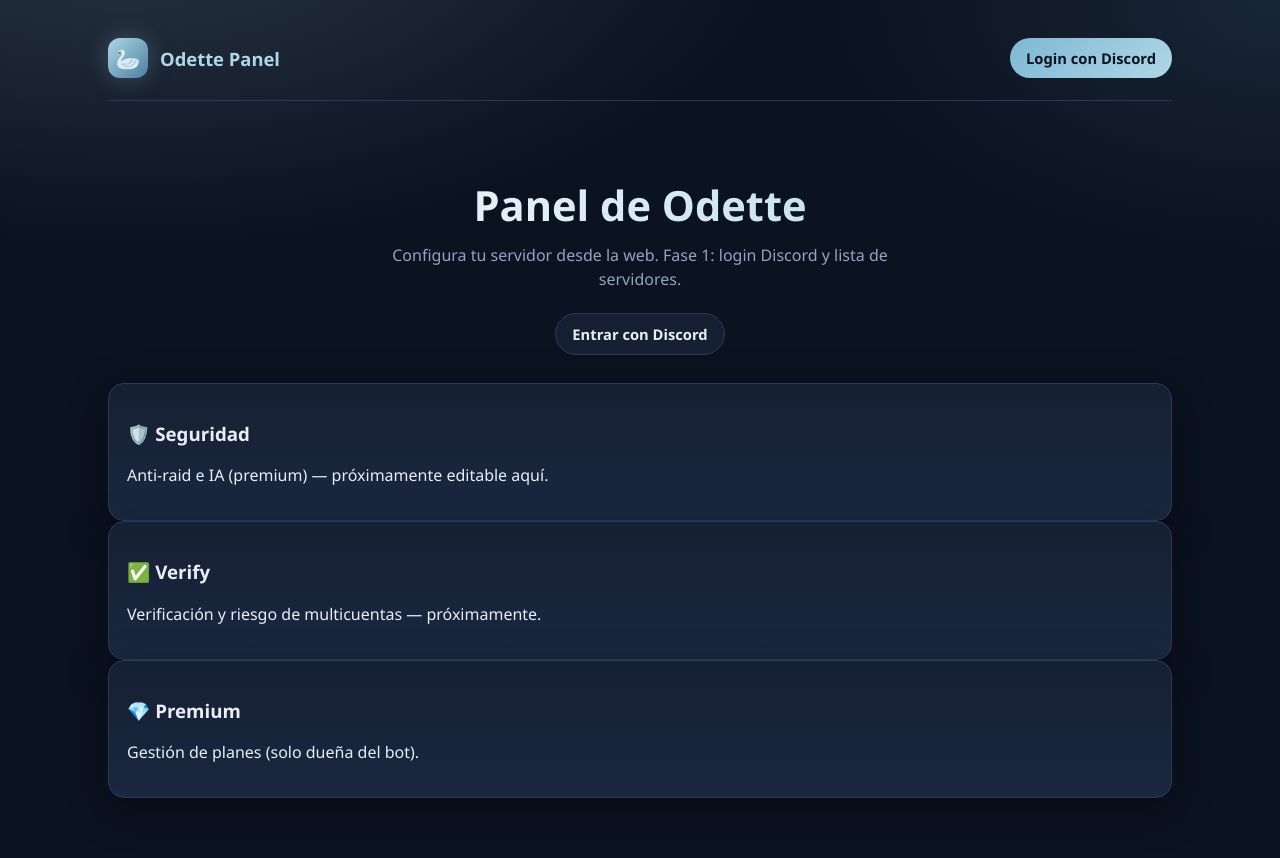
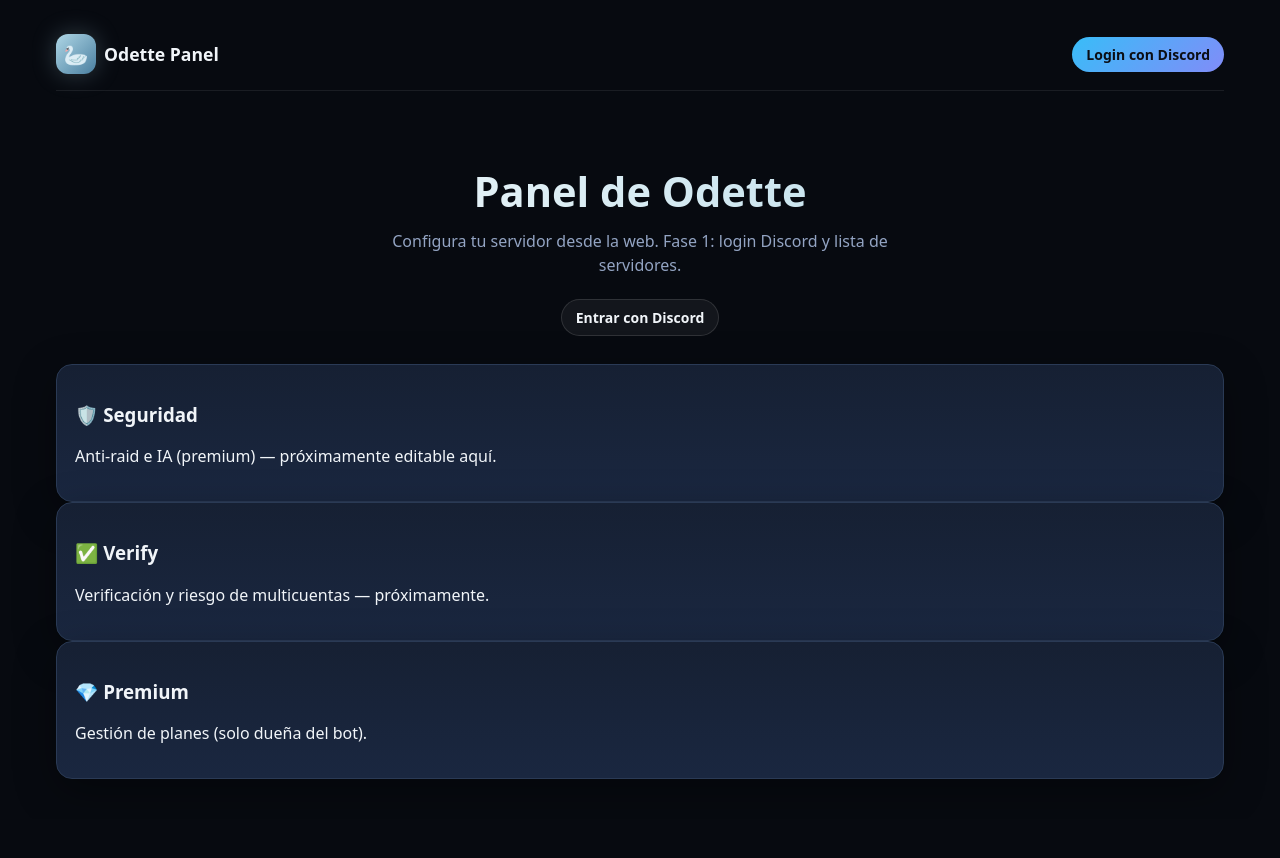
Before and after one commit to wesleyandres50-svg/dette-panel, a FastAPI app: page / in a window 1280 px wide. After the commit the page ends 779 px from the top, so only its background shows below. Run offline with FastAPI, Linux system fonts and the light colour scheme.

Commit message:
Update base.html

```diff
--- a/templates/base.html
+++ b/templates/base.html
@@ -5,6 +5,111 @@
   <meta name="viewport" content="width=device-width, initial-scale=1" />
   <title>{% block title %}Odette Panel{% endblock %}</title>
   <link rel="stylesheet" href="/static/style.css" />
+  <style>
+    /* Variables globales que el dashboard y el resto pueden usar */
+    :root {
+      --od-accent: #38bdf8;
+      --od-accent-rgb: 56, 189, 248;
+      --od-accent-2: #818cf8;
+    }
+
+    body {
+      margin: 0;
+      font-family: system-ui, -apple-system, Segoe UI, Roboto, sans-serif;
+      background: #070a10;
+      color: #f1f5f9;
+      min-height: 100vh;
+      transition: background 0.3s ease, color 0.3s ease;
+    }
+
+    body.theme-light {
+      background: #f1f5f9;
+      color: #0f172a;
+    }
+
+    .wrap {
+      max-width: 1200px;
+      margin: 0 auto;
+      padding: 20px 16px 40px;
+    }
+
+    /* Nav simple (se puede mejorar después) */
+    .nav {
+      display: flex;
+      justify-content: space-between;
+      align-items: center;
+      margin-bottom: 24px;
+      padding-bottom: 16px;
+      border-bottom: 1px solid rgba(255,255,255,0.08);
+    }
+    body.theme-light .nav {
+      border-bottom-color: rgba(15,23,42,0.1);
+    }
+    .brand {
+      display: flex;
+      align-items: center;
+      gap: 8px;
+      font-weight: 700;
+      color: inherit;
+      text-decoration: none;
+      font-size: 1.1rem;
+    }
+    .nav-links {
+      display: flex;
+      gap: 10px;
+      align-items: center;
+    }
+    .btn {
+      display: inline-flex;
+      align-items: center;
+      padding: 8px 14px;
+      border-radius: 999px;
+      border: 1px solid rgba(255,255,255,0.12);
+      background: rgba(255,255,255,0.05);
+      color: inherit;
+      text-decoration: none;
+      font-size: 0.875rem;
+      cursor: pointer;
+    }
+    body.theme-light .btn {
+      border-color: rgba(15,23,42,0.12);
+      background: rgba(15,23,42,0.04);
+    }
+    .btn-primary {
+      background: linear-gradient(135deg, var(--od-accent), var(--od-accent-2));
+      border: none;
+      color: #0b0e14;
+      font-weight: 600;
+    }
+    .user-pill {
+      display: flex;
+      align-items: center;
+      gap: 8px;
+      font-size: 0.9rem;
+      opacity: 0.9;
+    }
+    .avatar {
+      width: 28px;
+      height: 28px;
+      border-radius: 50%;
+      object-fit: cover;
+      background: #334;
+    }
+    .alert {
+      padding: 12px 16px;
+      border-radius: 12px;
+      margin-bottom: 16px;
+    }
+    .alert-err {
+      background: rgba(240,113,120,0.15);
+      border: 1px solid #f07178;
+    }
+    .alert-ok {
+      background: rgba(62,207,142,0.12);
+      border: 1px solid #3ecf8e;
+    }
+  </style>
+  {% block head %}{% endblock %}
 </head>
 <body>
   <div class="wrap">
@@ -23,22 +128,25 @@
             {% endif %}
             {{ user.username }}
           </span>
-          <a class="btn btn-ghost" href="/dashboard">Servidores</a>
-          {% if is_owner %}<a class="btn btn-ghost" href="/owner">👑 Owner</a>{% endif %}
+          <a class="btn" href="/dashboard">Servidores</a>
+          {% if is_owner %}<a class="btn" href="/owner">👑 Owner</a>{% endif %}
           <a class="btn" href="/logout">Salir</a>
         {% else %}
           <a class="btn btn-primary" href="/login">Login con Discord</a>
         {% endif %}
       </div>
     </nav>
+
     {% if error %}
       <div class="alert alert-err">{{ error }}</div>
     {% endif %}
     {% if success %}
       <div class="alert alert-ok">{{ success }}</div>
     {% endif %}
+
     {% block content %}{% endblock %}
   </div>
+
   {% block scripts %}{% endblock %}
 </body>
 </html>
```
